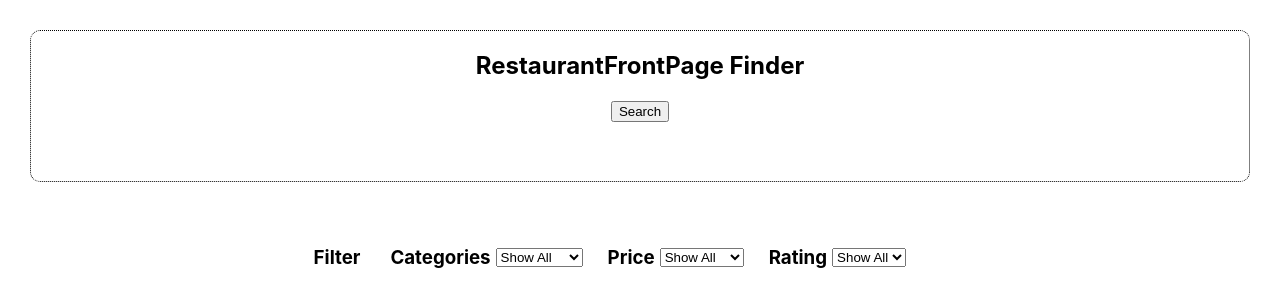
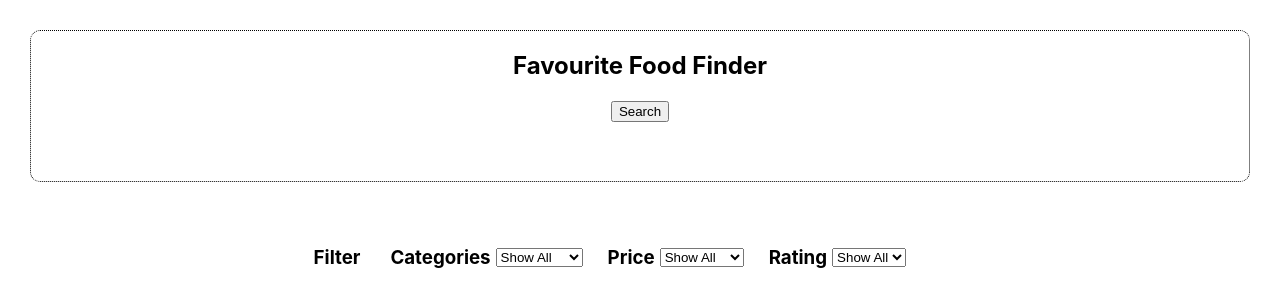
Before and after one commit to katamatata/restaurant-finder, a React (Create React App) app: page / in a window 1280 px wide. Shown: the top 306 px of the page. Built offline with nearby package versions, Linux system fonts and the light colour scheme.

Commit message:
Add Restaurant Name

```diff
--- a/src/pages/RestaurantFrontPage.js
+++ b/src/pages/RestaurantFrontPage.js
@@ -26,7 +26,7 @@ class RestaurantFrontPage extends React.Component {
     return (
       <div>
         <div className="header-style">
-          <h2>RestaurantFrontPage Finder</h2>
+          <h2>Favourite Food Finder</h2>
           <button onClick={this.loadData}> Search </button>
 
         </div>
```
